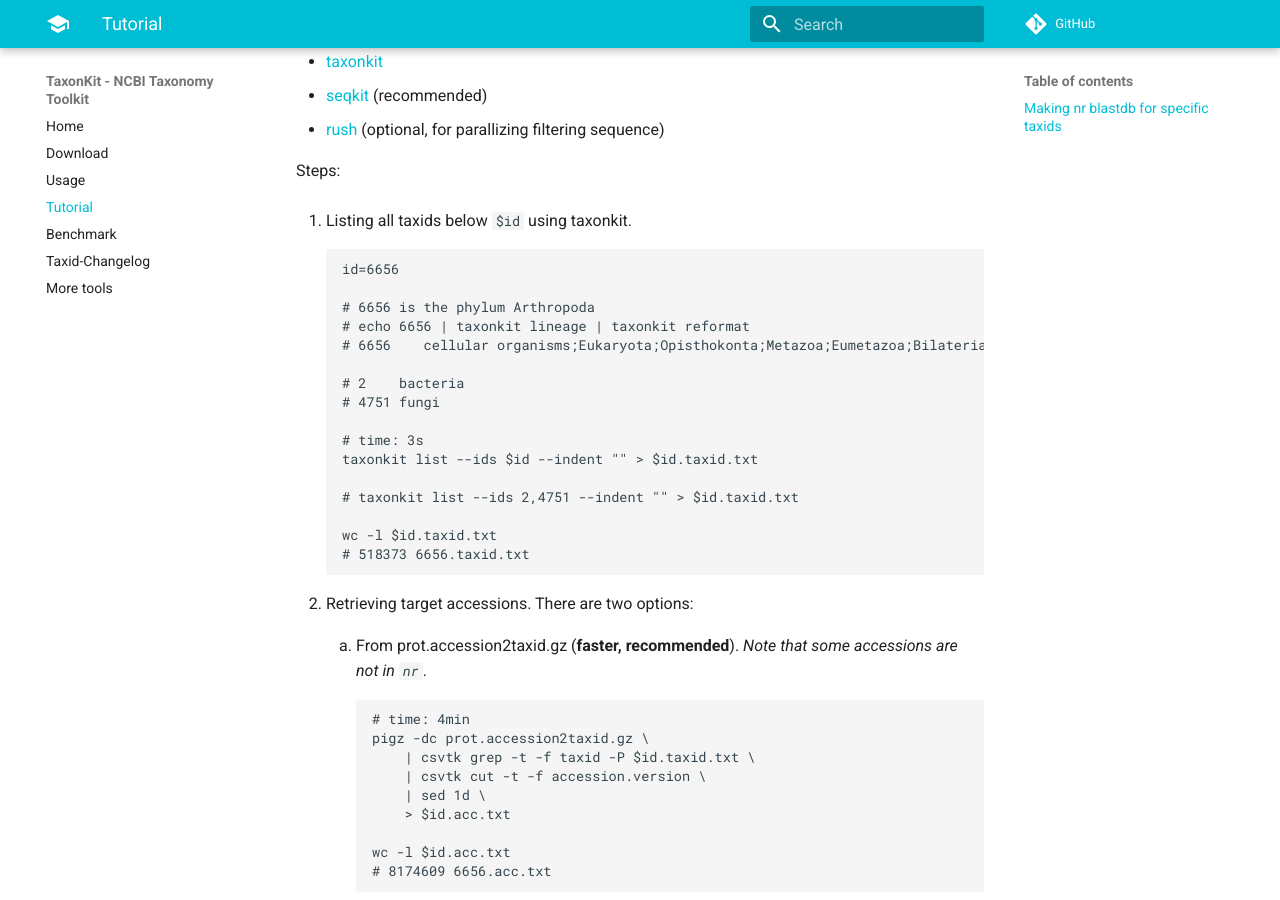
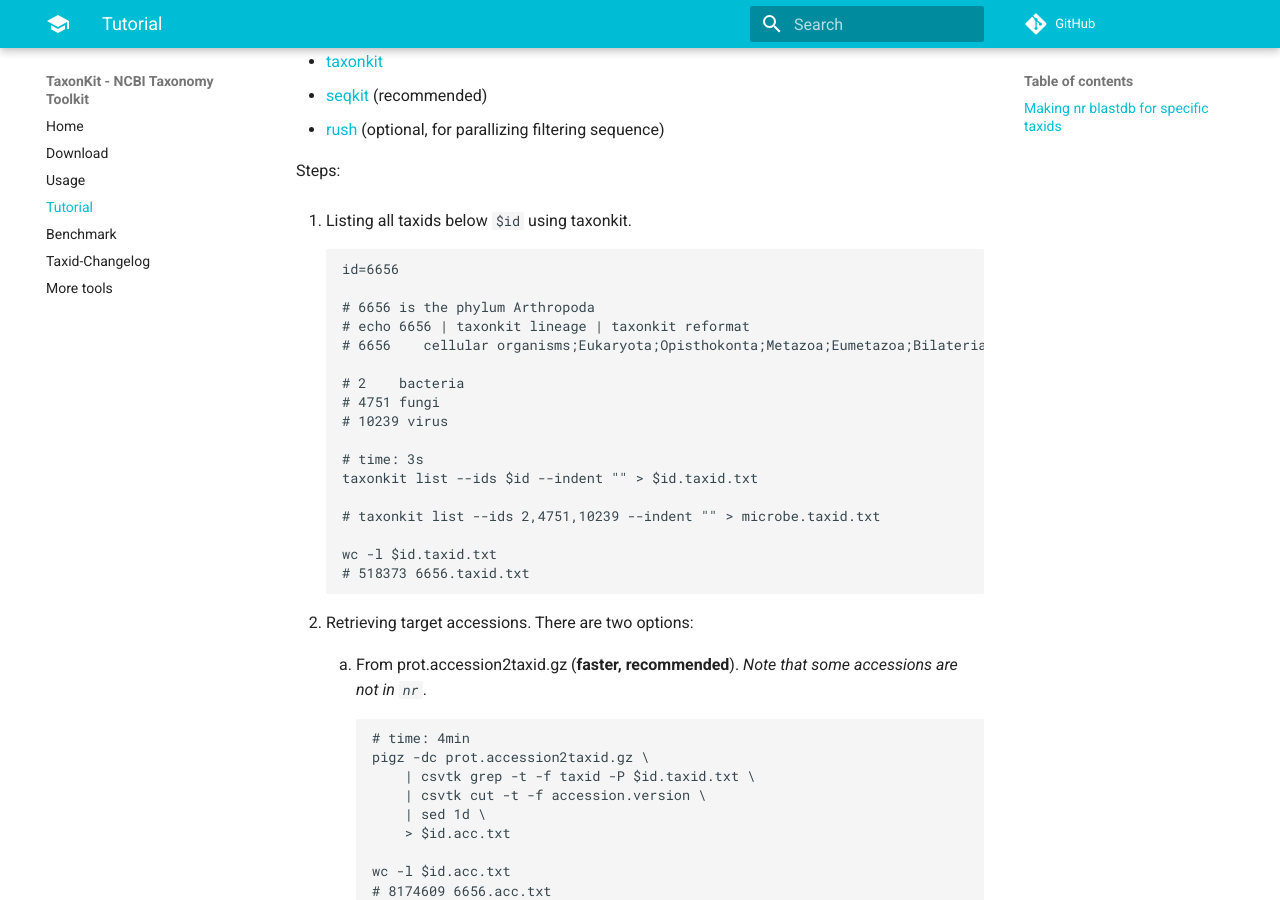
Before and after one commit to shenwei356/taxonkit, an MkDocs documentation site: the page built from doc/docs/tutorial.md, in a window 1280 px wide and 900 px high, scrolled down 917 px. Built offline with MkDocs 1.6.1 and Material for MkDocs 9.7.7, drawn with Linux system fonts in a browser that asks for light colours; comment, search, counter and statistics services are not loaded; old or Windows-style settings are respelled for this version of MkDocs.

Commit message:
update tutorial

```diff
--- a/doc/docs/tutorial.md
+++ b/doc/docs/tutorial.md
@@ -47,11 +47,12 @@ Steps:
 
         # 2    bacteria
         # 4751 fungi
+        # 10239 virus
 
         # time: 3s
         taxonkit list --ids $id --indent "" > $id.taxid.txt
 
-        # taxonkit list --ids 2,4751 --indent "" > $id.taxid.txt
+        # taxonkit list --ids 2,4751,10239 --indent "" > microbe.taxid.txt
 
         wc -l $id.taxid.txt
         # 518373 6656.taxid.txt
```
